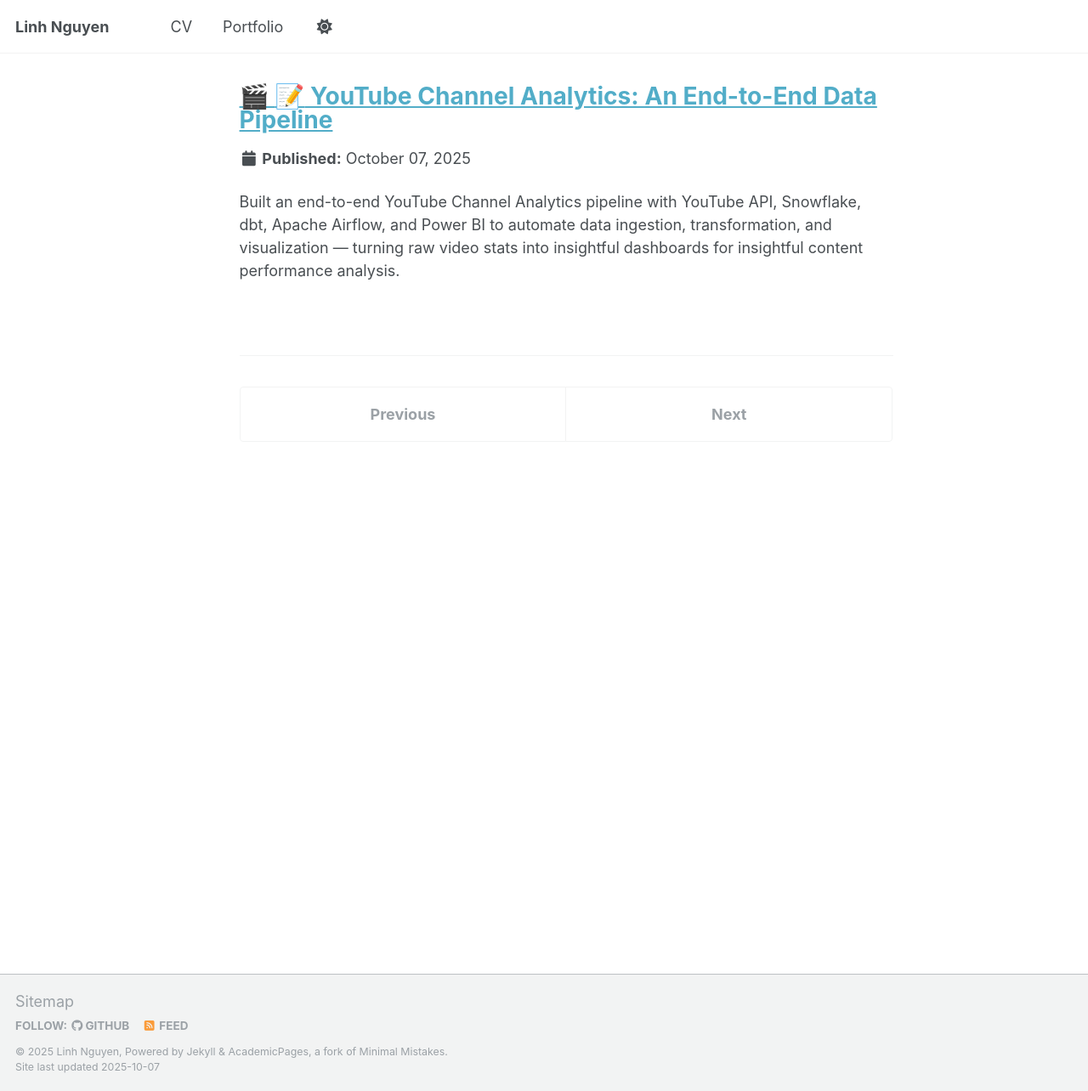
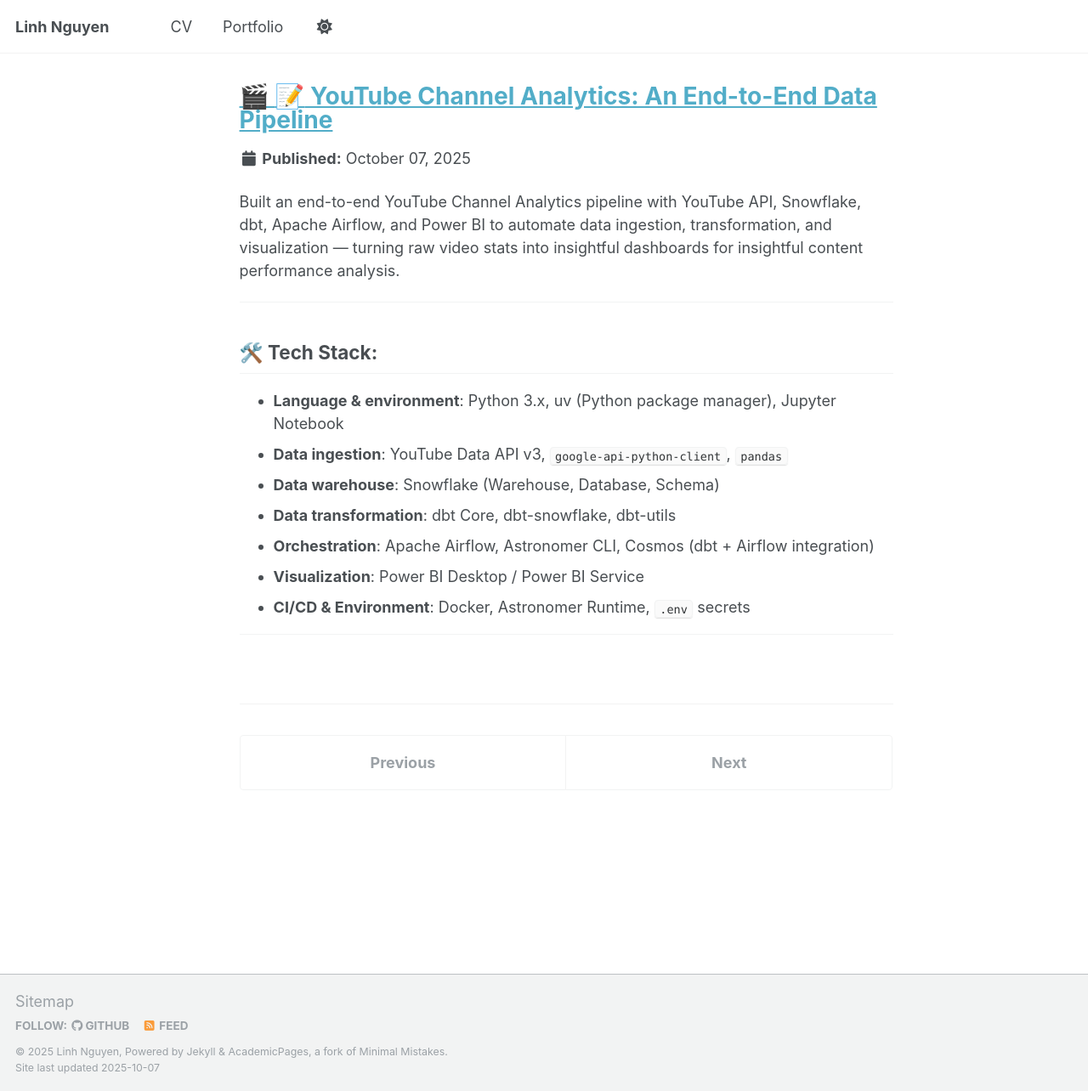
Before and after one commit to hdlinhnguyen/hdlinhnguyen.github.io, a Jekyll site: the page built from _portfolio/project_3.md, in a window 1280 px wide and 1284 px high. Shown: the whole window at 85% size. Built offline with Jekyll 4.4.1, drawn with Linux system fonts in a browser that asks for light colours; emoji names are drawn with the system emoji font; a script that is not in the unit is left out.

Commit message:
Update project_3.md

```diff
--- a/_portfolio/project_3.md
+++ b/_portfolio/project_3.md
@@ -6,3 +6,16 @@ collection: portfolio
 
 Built an end-to-end YouTube Channel Analytics pipeline with YouTube API, Snowflake, dbt, Apache Airflow, and Power BI to automate data ingestion, transformation,
 and visualization — turning raw video stats into insightful dashboards for insightful content performance analysis.
+
+---
+
+## 🛠️ Tech Stack:
+- **Language & environment**: Python 3.x, uv (Python package manager), Jupyter Notebook
+- **Data ingestion**: YouTube Data API v3, `google-api-python-client`, `pandas`
+- **Data warehouse**: Snowflake (Warehouse, Database, Schema)
+- **Data transformation**: dbt Core, dbt-snowflake, dbt-utils
+- **Orchestration**: Apache Airflow, Astronomer CLI, Cosmos (dbt + Airflow integration)
+- **Visualization**: Power BI Desktop / Power BI Service
+- **CI/CD & Environment**: Docker, Astronomer Runtime, `.env` secrets
+
+---
```
